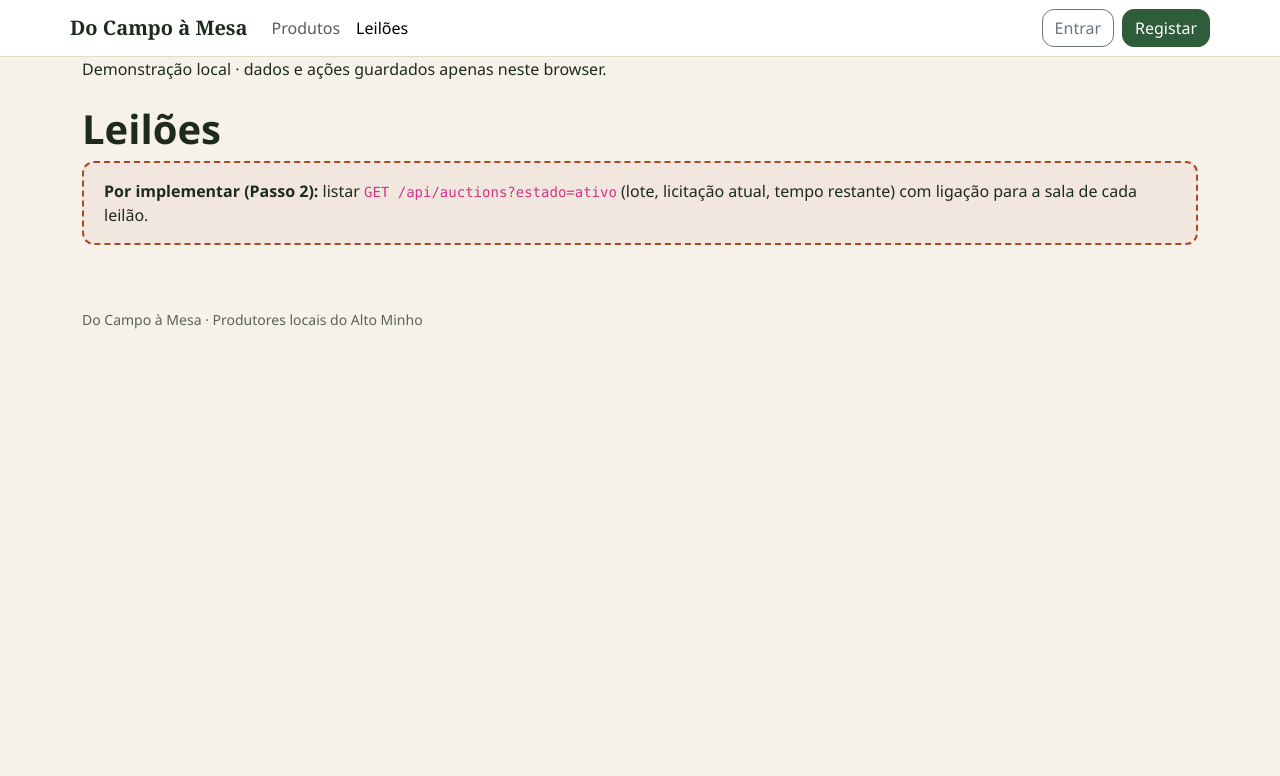
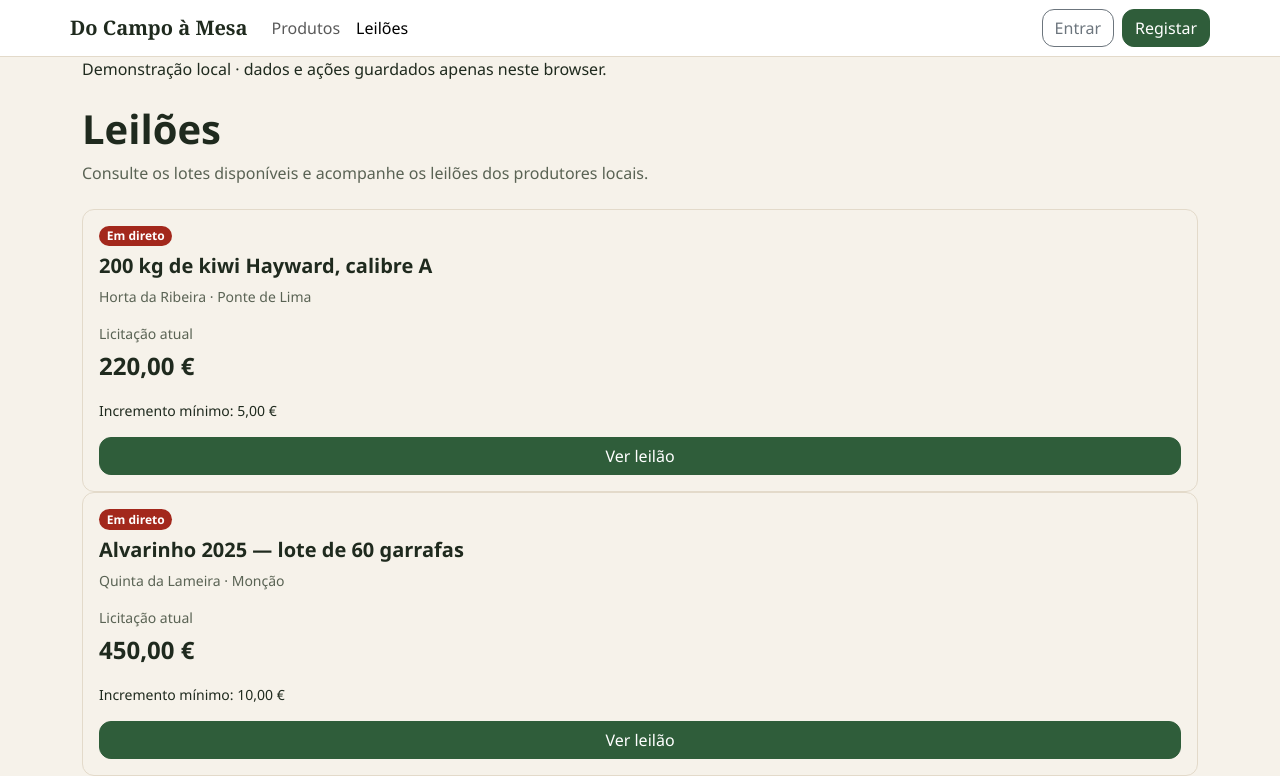
Before and after one commit to TomasF05/do-campo-a-mesa, a React (Vite) app in the folder web/: page /leiloes in a window 1280 px wide. Shown: the top 776 px of the page. Built offline with nearby package versions, Linux system fonts and the light colour scheme; no server answers.

Commit message:
completar leilões com dados simulados

```diff
--- /dev/null
+++ b/web/src/components/CartaoLeilao.jsx
@@ -0,0 +1,51 @@
+import { Link } from 'react-router-dom';
+
+const euro = (valor) =>
+  valor.toLocaleString('pt-PT', {
+    style: 'currency',
+    currency: 'EUR'
+  });
+
+export default function CartaoLeilao({ leilao }) {
+  const valorAtual =
+    leilao.licitacaoAtual?.valor ?? leilao.precoBase;
+
+  return (
+    <article className="card h-100">
+      <div className="card-body d-flex flex-column">
+        <div className="d-flex justify-content-between align-items-start gap-2 mb-2">
+          <span className={`badge ${ leilao.estado === 'ativo' ? 'text-bg-danger' : 'text-bg-secondary' }`}>
+            {leilao.estado === 'ativo' ? 'Em direto' : 'Agendado'}
+          </span>
+        </div>
+
+        <h2 className="h5">
+          {leilao.lote}
+        </h2>
+
+        <p className="texto-secundario small">
+          {leilao.produtor?.nome}
+          {' · '}
+          {leilao.produtor?.produtor?.localidade}
+        </p>
+
+        <p className="mb-1 texto-secundario small">
+          Licitação atual
+        </p>
+
+        <p className="fs-4 fw-bold">
+          {euro(valorAtual)}
+        </p>
+
+        <p className="small">
+          Incremento mínimo:{' '}
+          {euro(leilao.incremento)}
+        </p>
+
+        <Link to={`/leiloes/${leilao._id}`} className="btn btn-success mt-auto" >
+          Ver leilão
+        </Link>
+      </div>
+    </article>
+  );
+}
--- /dev/null
+++ b/web/src/components/PainelLeilao.jsx
@@ -0,0 +1,32 @@
+import { useEffect, useState } from 'react';
+import { euro } from '../data/simulador.js';
+
+export default function PainelLeilao({ leilao, atual, participantes, podeLicitar, licitar, erro }) {
+  const [valor, setValor] = useState('');
+  const [agora, setAgora] = useState(Date.now());
+  const [aEnviar, setAEnviar] = useState(false);
+
+  useEffect(() => { const t = setInterval(() => setAgora(Date.now()), 1000); return () => clearInterval(t); }, []);
+
+  const minimo = Number(((atual?.valor ?? leilao?.precoBase ?? 0) + (leilao?.incremento ?? 0.01)).toFixed(2));
+  const segundos = Math.max(0, Math.ceil((Date.parse(leilao?.terminaEm) - agora) / 1000));
+  const tempo = Number.isFinite(segundos) ? `${Math.floor(segundos / 86400)} d ${Math.floor(segundos % 86400 / 3600)} h ${Math.floor(segundos % 3600 / 60)} min ${segundos % 60} s` : '—';
+  const ativo = podeLicitar && leilao?.estado === 'ativo' && segundos > 0;
+
+  async function submeter(e) { e.preventDefault(); setAEnviar(true); try { await licitar(Number(valor)); setValor(''); } finally { setAEnviar(false); } }
+  return <aside className="card p-3" aria-label="Painel de licitação">
+    <p>{participantes} a assistir</p><p className="texto-secundario">Tempo restante: {tempo}</p>
+    <p className="mb-0">Licitação atual</p><p className="valor-atual">{euro(atual?.valor ?? leilao?.precoBase ?? 0)}</p>
+    <p className="small">Incremento mínimo: {euro(leilao?.incremento ?? 0)}</p>
+    <form onSubmit={submeter}>
+      <div className="d-flex flex-wrap gap-2 mb-3">{[5, 10, 25].map((v) => <button key={v} type="button" className="btn btn-sm btn-outline-primary" disabled={!ativo}
+        onClick={() => setValor(Math.max(minimo, (Number(valor) || atual?.valor || leilao?.precoBase || 0) + v))}>+{v} €</button>)}</div>
+      <label htmlFor="valor" className="form-label">O seu valor (€)</label>
+      <input id="valor" type="number" step="0.01" min={minimo} className="form-control mb-2" value={valor} onChange={(e) => setValor(e.target.value)} disabled={!ativo} required />
+      <p className="small">Valor mínimo: {euro(minimo)}</p>
+      <button type="submit" className="btn btn-success w-100" disabled={!ativo || aEnviar}>{aEnviar ? 'A enviar…' : 'Licitar'}</button>
+      {!podeLicitar && <p className="small mt-2">Apenas compradores podem licitar.</p>}
+    </form>
+    {erro && <div className="alert alert-warning mt-3 mb-0" role="alert">{erro}</div>}
+  </aside>;
+}
--- a/web/src/hooks/useLeilao.js
+++ b/web/src/hooks/useLeilao.js
@@ -1,9 +1,13 @@
 // Passo 7: ligação em tempo real a uma sala de leilão
 import { useEffect, useRef, useState } from 'react';
 import { io } from 'socket.io-client';
-import { API_URL } from '../api/client.js';
+import { api, API_URL, USAR_DADOS_SIMULADOS } from '../api/client.js';
+import { useApi } from './useApi.js';
+import { useAuth } from '../context/AuthContext.jsx';
 
 export function useLeilao(id, token) {
+  const { utilizador } = useAuth();
+  const simulado = useApi(USAR_DADOS_SIMULADOS ? `/auctions/${id}` : null);
   const socketRef = useRef(null);
   const [leilao, setLeilao] = useState(null);
   const [atual, setAtual] = useState(null);
@@ -11,6 +15,8 @@ export function useLeilao(id, token) {
   const [erro, setErro] = useState('');
 
   useEffect(() => {
+    setLeilao(null); setAtual(null); setErro(''); setParticipantes(0);
+    if (USAR_DADOS_SIMULADOS) return undefined;
     if (!token) return undefined;
     const socket = io(API_URL, { auth: { token } });
     socketRef.current = socket;
@@ -26,13 +32,24 @@ export function useLeilao(id, token) {
     return () => {
       socket.emit('sair', id);
       socket.disconnect();
+      socketRef.current = null;
     };
   }, [id, token]);
 
-  const licitar = (valor) => {
+  const licitar = async (valor) => {
     setErro('');
+    if (USAR_DADOS_SIMULADOS) {
+      try {
+        const dados = await api(`/auctions/${id}/bids`, { metodo: 'POST', corpo: { valor }, utilizador });
+        simulado.setDados(dados);
+      } catch (err) { setErro(err.message); }
+      return;
+    }
     socketRef.current?.emit('licitar', { leilaoId: id, valor });
   };
 
-  return { leilao, atual, participantes, erro, licitar };
+  return { leilao: USAR_DADOS_SIMULADOS ? simulado.dados : leilao,
+    atual: USAR_DADOS_SIMULADOS ? simulado.dados?.licitacaoAtual : atual,
+    participantes: USAR_DADOS_SIMULADOS ? 1 : participantes,
+    erro: erro || simulado.erro, aCarregar: USAR_DADOS_SIMULADOS ? simulado.aCarregar : !leilao && !erro, licitar };
 }
--- a/web/src/pages/Leiloes.jsx
+++ b/web/src/pages/Leiloes.jsx
@@ -1,14 +1,53 @@
-// Lista de leilões ativos e agendados
-import PorImplementar from '../components/PorImplementar.jsx';
+import CartaoLeilao from '../components/CartaoLeilao.jsx';
+import { useApi } from '../hooks/useApi.js';
+import EstadoPedido from '../components/EstadoPedido.jsx';
 
 export default function Leiloes() {
+  const { dados, erro, aCarregar } = useApi('/auctions');
+  const ativos = (dados || []).filter(
+    (leilao) =>
+      leilao.estado === 'ativo' ||
+      leilao.estado === 'agendado'
+  );
+
   return (
     <>
-      <h1>Leilões</h1>
-      <PorImplementar passo={2}>
-        listar <code>GET /api/auctions?estado=ativo</code> (lote, licitação atual, tempo restante)
-        com ligação para a sala de cada leilão.
-      </PorImplementar>
+      <header className="mb-4">
+        <h1>Leilões</h1>
+
+        <p className="texto-secundario">
+          Consulte os lotes disponíveis e acompanhe
+          os leilões dos produtores locais.
+        </p>
+      </header>
+
+      <EstadoPedido aCarregar={aCarregar} erro={erro} />
+      {!aCarregar && !erro && (ativos.length === 0 ? (
+        <p className="texto-secundario">
+          Não existem leilões disponíveis.
+        </p>
+      ) : (
+        <section
+          className="grelha-leiloes"
+          aria-labelledby="titulo-leiloes"
+        >
+          <h2
+            id="titulo-leiloes"
+            className="visually-hidden"
+          >
+            Leilões disponíveis
+          </h2>
+
+          {ativos.map((leilao) => (
+            <div
+              key={leilao._id}
+              className="h-100"
+            >
+              <CartaoLeilao leilao={leilao} />
+            </div>
+          ))}
+        </section>
+      ))}
     </>
   );
 }
--- a/web/src/pages/SalaLeilao.jsx
+++ b/web/src/pages/SalaLeilao.jsx
@@ -1,37 +1,30 @@
 // Comprador: sala de leilão em tempo real
-import { useState } from 'react';
-import { useParams } from 'react-router-dom';
+import { Link, useParams } from 'react-router-dom';
 import { useAuth } from '../context/AuthContext.jsx';
 import { useLeilao } from '../hooks/useLeilao.js';
-import PorImplementar from '../components/PorImplementar.jsx';
+import PainelLeilao from '../components/PainelLeilao.jsx';
+import EstadoPedido from '../components/EstadoPedido.jsx';
+import { euro } from '../data/simulador.js';
 
 export default function SalaLeilao() {
   const { id } = useParams();
-  const { token } = useAuth();
-  const { leilao, atual, participantes, erro, licitar } = useLeilao(id, token);
-  const [valor, setValor] = useState('');
+  const { token, utilizador } = useAuth();
+  const { leilao, atual, participantes, erro, aCarregar, licitar } = useLeilao(id, token);
+  if (!leilao) return <><h1>Leilão</h1><EstadoPedido aCarregar={aCarregar} erro={erro} /><Link to="/leiloes">Voltar aos leilões</Link></>;
 
   return (
     <div className="sala-leilao">
       <section>
         <h1>{leilao?.lote || 'Leilão'}</h1>
-        <PorImplementar passo={7}>detalhes do lote, fotografia e histórico de licitações.</PorImplementar>
+        <p>{leilao.descricao}</p><p>Quantidade: {leilao.quantidade}</p>
+        <p><Link to={`/produtores/${leilao.produtor._id}`}>{leilao.produtor.nome}</Link> · {leilao.produtor.produtor?.localidade}</p>
+        <p>Estado: {leilao.estado}</p><p>Termina em: {new Date(leilao.terminaEm).toLocaleString('pt-PT')}</p>
+        <section aria-labelledby="historico-licitacoes"><h2 id="historico-licitacoes" className="h4">Histórico de licitações</h2>
+          {leilao.historico?.length ? <ol className="list-group">{leilao.historico.map((b, i) => <li key={i} className="list-group-item">{b.comprador} · {euro(b.valor)} · {new Date(b.data).toLocaleTimeString('pt-PT')}</li>)}</ol> : <p>Ainda não existem licitações registadas nesta demonstração.</p>}
+        </section>
       </section>
 
-      <aside className="card p-3">
-        <p className="mb-1">{participantes} a assistir</p>
-        {/* TODO (Passo 7): contagem decrescente calculada a partir de leilao.terminaEm */}
-        <p className="texto-secundario small mb-0">Licitação atual</p>
-        <p className="valor-atual">{atual?.valor != null ? `${atual.valor.toFixed(2)} €` : '—'}</p>
-
-        <form onSubmit={(e) => { e.preventDefault(); licitar(Number(valor)); }}>
-          <label htmlFor="valor" className="form-label">O seu valor (€)</label>
-          <input id="valor" type="number" step="0.01" min="0" className="form-control mb-2"
-            value={valor} onChange={(e) => setValor(e.target.value)} required />
-          <button type="submit" className="btn btn-success w-100">Licitar</button>
-        </form>
-        {erro && <div className="alert alert-warning mt-2 mb-0">{erro}</div>}
-      </aside>
+      <PainelLeilao leilao={leilao} atual={atual} participantes={participantes} erro={erro} licitar={licitar} podeLicitar={utilizador?.papel === 'comprador'} />
     </div>
   );
 }
--- a/web/src/pages/produtor/NovoLeilao.jsx
+++ b/web/src/pages/produtor/NovoLeilao.jsx
@@ -1,14 +1,41 @@
 // Produtor: criar leilão
-import PorImplementar from '../../components/PorImplementar.jsx';
+import { useState } from 'react';
+import { Link, useNavigate } from 'react-router-dom';
+import { useAuth } from '../../context/AuthContext.jsx';
+import { useApi } from '../../hooks/useApi.js';
+import { api } from '../../api/client.js';
+import EstadoPedido from '../../components/EstadoPedido.jsx';
 
 export default function NovoLeilao() {
+  const { utilizador, token } = useAuth();
+  const navigate = useNavigate();
+  const produtos = useApi(`/products?produtor=${utilizador._id}`);
+  const [dados, setDados] = useState({ produto: '', lote: '', descricao: '', quantidade: '', precoBase: '', incremento: '5', duracao: '30', iniciaEm: '' });
+  const [erro, setErro] = useState('');
+  const [aGuardar, setAGuardar] = useState(false);
+  const mudar = (campo) => (e) => setDados((d) => ({ ...d, [campo]: e.target.value }));
+  async function submeter(e) {
+    e.preventDefault(); setErro(''); setAGuardar(true);
+    try {
+      const inicio = dados.iniciaEm ? new Date(dados.iniciaEm) : new Date();
+      const leilao = await api('/auctions', { metodo: 'POST', token, utilizador, corpo: { ...dados, precoBase: Number(dados.precoBase), incremento: Number(dados.incremento), iniciaEm: inicio.toISOString(), terminaEm: new Date(inicio.getTime() + Number(dados.duracao) * 60000).toISOString() } });
+      navigate(`/leiloes/${leilao._id}`);
+    } catch (err) { setErro(err.message); } finally { setAGuardar(false); }
+  }
   return (
     <div className="formulario-estreito">
       <h1>Criar leilão</h1>
-      <PorImplementar passo={3}>
-        formulário com produto, quantidade, preço base, incremento mínimo, duração e início,
-        que chama <code>POST /api/auctions</code>.
-      </PorImplementar>
+      <Link to="/produtor">Voltar ao painel</Link>
+      <EstadoPedido aCarregar={produtos.aCarregar} erro={erro || produtos.erro} />
+      <form className="card p-3 mt-3" onSubmit={submeter}>
+        <label className="form-label" htmlFor="leilao-produto">Produto</label><select id="leilao-produto" className="form-select mb-3" value={dados.produto} onChange={mudar('produto')} required><option value="">Escolha um produto</option>{produtos.dados?.map((p) => <option key={p._id} value={p._id}>{p.nome}</option>)}</select>
+        <label className="form-label" htmlFor="lote">Nome do lote</label><input id="lote" className="form-control mb-3" value={dados.lote} onChange={mudar('lote')} required />
+        <label className="form-label" htmlFor="descricao">Descrição</label><textarea id="descricao" className="form-control mb-3" value={dados.descricao} onChange={mudar('descricao')} />
+        <label className="form-label" htmlFor="quantidade">Quantidade e unidade</label><input id="quantidade" className="form-control mb-3" placeholder="Ex.: 20 caixas de 10 kg" value={dados.quantidade} onChange={mudar('quantidade')} required />
+        <div className="formulario-grelha">{[['precoBase','Preço base (€)','0','0.01'],['incremento','Incremento mínimo (€)','0.01','0.01'],['duracao','Duração (minutos)','1','1']].map(([campo,label,min,step]) => <div key={campo}><label className="form-label" htmlFor={campo}>{label}</label><input id={campo} type="number" min={min} step={step} className="form-control" value={dados[campo]} onChange={mudar(campo)} required /></div>)}</div>
+        <label className="form-label mt-3" htmlFor="inicio">Início (vazio para começar agora)</label><input id="inicio" type="datetime-local" className="form-control mb-3" value={dados.iniciaEm} onChange={mudar('iniciaEm')} />
+        <button className="btn btn-success" type="submit" disabled={aGuardar}>{aGuardar ? 'A guardar…' : 'Criar leilão'}</button>
+      </form>
     </div>
   );
 }
--- /dev/null
+++ b/web/src/styles/_leiloes.scss
@@ -0,0 +1,15 @@
+.grelha-leiloes {
+  display: grid; gap: 1rem;
+  @include a-partir-de(md) { grid-template-columns: repeat(2, minmax(0, 1fr)); }
+  @include a-partir-de(lg) { gap: 1.25rem; }
+  @include a-partir-de(xl) { grid-template-columns: repeat(3, minmax(0, 1fr)); gap: 1.5rem; }
+}
+
+.sala-leilao {
+  display: grid; gap: 1.5rem; align-items: start;
+  > * { min-width: 0; }
+  @include a-partir-de(md) { gap: 2rem; }
+  @include a-partir-de(lg) { grid-template-columns: minmax(0, 1fr) 22rem; }
+  @include a-partir-de(xl) { grid-template-columns: minmax(0, 1fr) 25rem; }
+  .valor-atual { font-size: 2.25rem; font-weight: 700; color: $verde; }
+}
```
